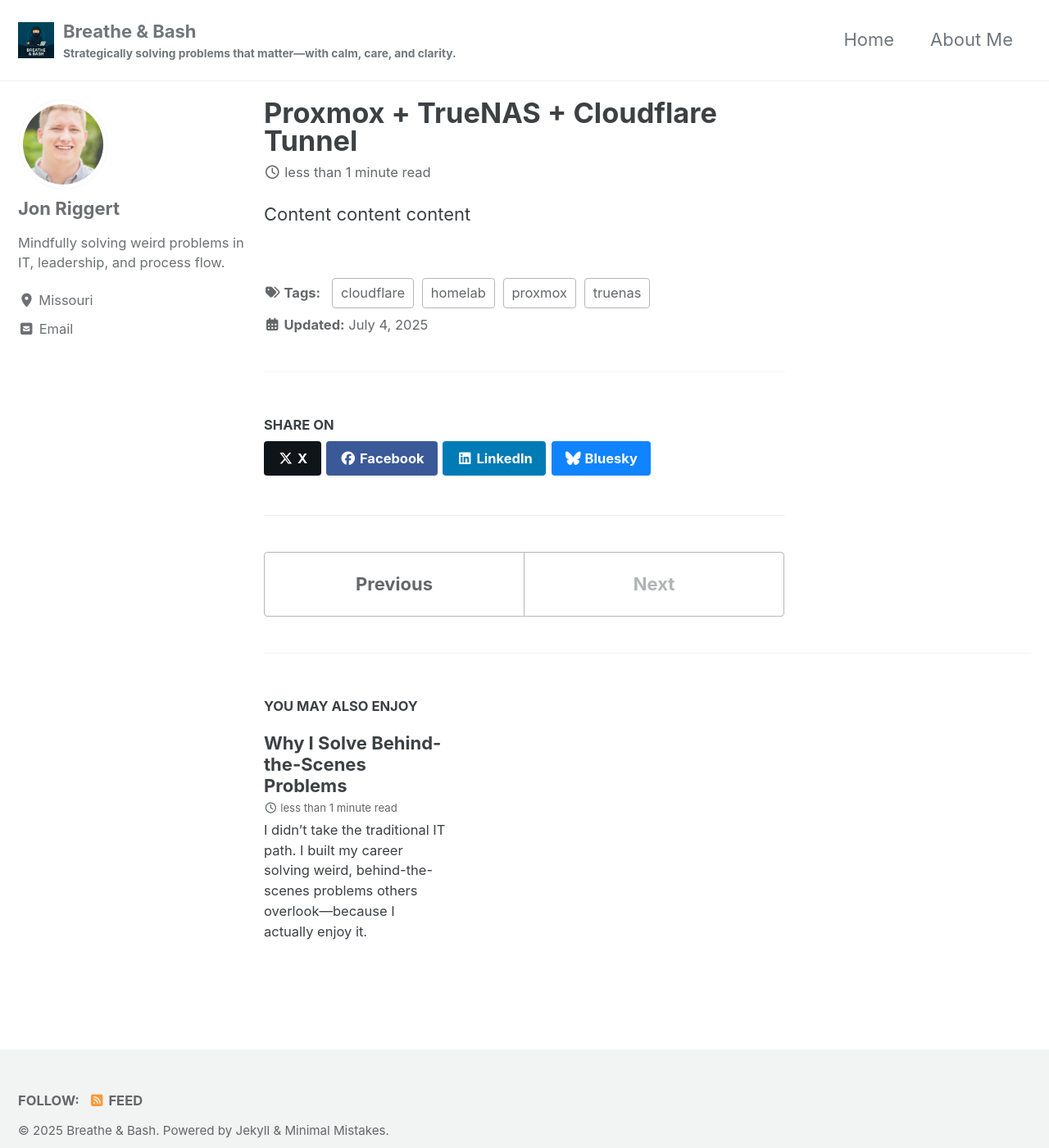
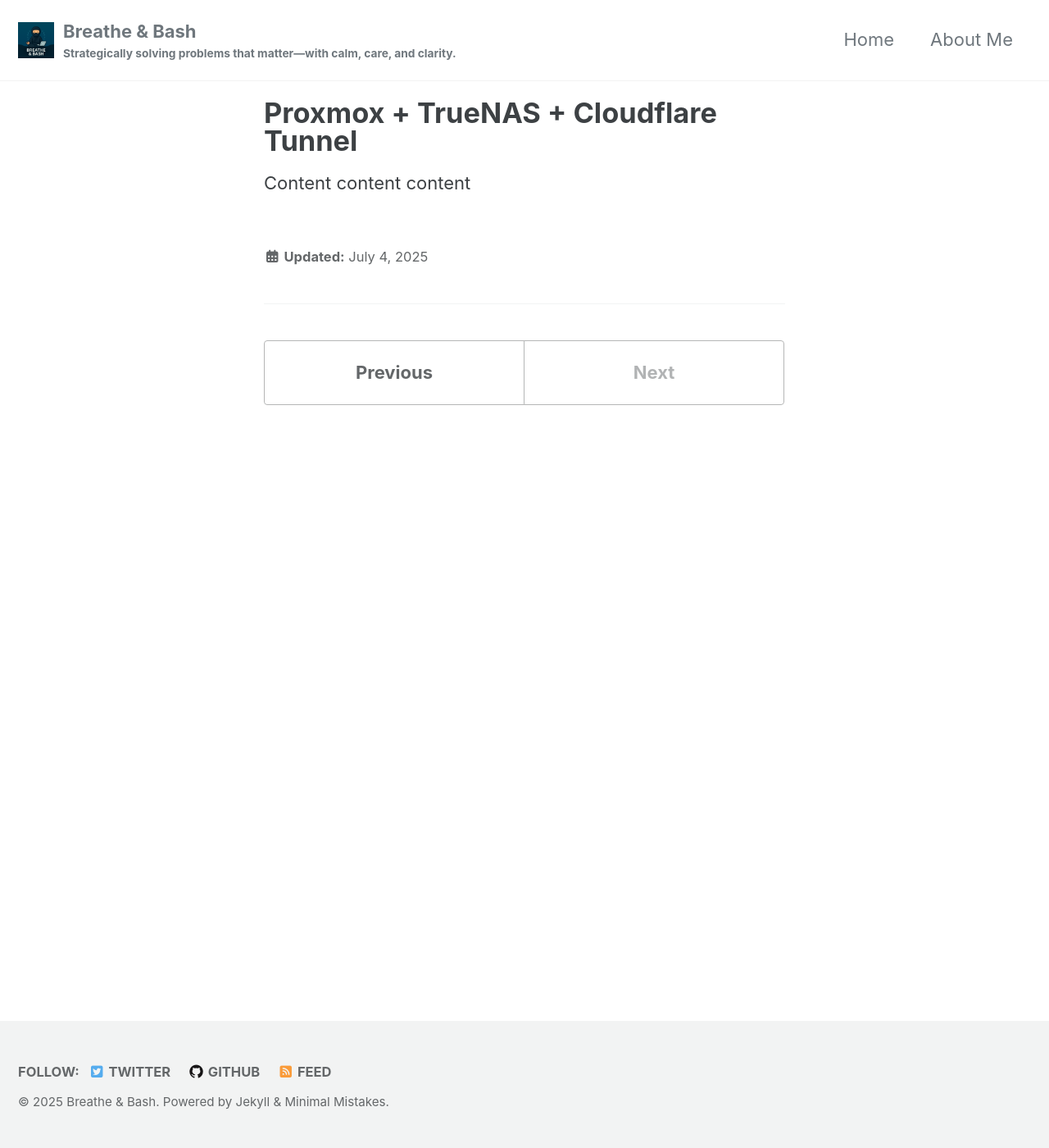
Before and after one commit to jonriggert/jonriggert.github.io, a Jekyll site: the page built from _posts/2025-07-03-test-post.md, in a window 1280 px wide and 1400 px high. Shown: the whole window at 82% size. Built offline with Jekyll 4.4.1, drawn with Linux system fonts in a browser that asks for light colours; cached includes are drawn as plain includes; some of the changed lines change nothing that is shown.

Commit message:
Updated post defaults

```diff
--- a/_config.yml
+++ b/_config.yml
@@ -112,53 +112,22 @@
 
 
 # Site Author
-author:
-  name             : "Jon Riggert"
-  avatar           : "/assets/images/avatar.jpg"
-  bio              : "Mindfully solving weird problems in IT, leadership, and process flow."
-  location         : "Missouri"
-  email            : jon.riggert@icloud.com
-  links:
-    - label: "Email"
-      icon: "fas fa-fw fa-envelope-square"
-      # url: "mailto:your.name@email.com"
-    - label: "Website"
-      icon: "fas fa-fw fa-link"
-      # url: "https://your-website.com"
-    - label: "Twitter"
-      icon: "fab fa-fw fa-twitter-square"
-      # url: "https://twitter.com/"
-    - label: "Facebook"
-      icon: "fab fa-fw fa-facebook-square"
-      # url: "https://facebook.com/"
-    - label: "GitHub"
-      icon: "fab fa-fw fa-github"
-      # url: "https://github.com/"
-    - label: "Instagram"
-      icon: "fab fa-fw fa-instagram"
-      # url: "https://instagram.com/"
+# author:
+  # name             : "Jon Riggert"
+  # avatar           : "/assets/images/avatar.jpg"
+  # bio              : "Mindfully solving weird problems in IT, leadership, and process flow."
+  # location         : "Missouri"
+  # email            : email@email.email
 
 # Site Footer
 footer:
   links:
     - label: "Twitter"
       icon: "fab fa-fw fa-twitter-square"
-      # url:
-    - label: "Facebook"
-      icon: "fab fa-fw fa-facebook-square"
-      # url:
+      url: https://www.x.com/jonriggert
     - label: "GitHub"
       icon: "fab fa-fw fa-github"
-      # url:
-    - label: "GitLab"
-      icon: "fab fa-fw fa-gitlab"
-      # url:
-    - label: "Bitbucket"
-      icon: "fab fa-fw fa-bitbucket"
-      # url:
-    - label: "Instagram"
-      icon: "fab fa-fw fa-instagram"
-      # url:
+      url: https://www.github.com/jonriggert
 
 
 # Reading Files
@@ -297,8 +266,8 @@
       type: posts
     values:
       layout: single
-      author_profile: true
-      read_time: true
+      author_profile: false
+      read_time: false
       comments: # true
-      share: true
-      related: true
+      share: false
+      related: false
--- a/_posts/2025-06-25-why-i-solve-behind-the-scenes-problems.md
+++ b/_posts/2025-06-25-why-i-solve-behind-the-scenes-problems.md
@@ -2,8 +2,6 @@
 title: "Why I Solve Behind-the-Scenes Problems"
 date: 2025-06-25
 layout: single
-categories: [mindset]
-tags: [leadership, clarity, career]
 ---
 
 I didn’t take the traditional IT path. I built my career solving weird, behind-the-scenes problems others overlook—because I actually enjoy it.
--- a/_posts/2025-07-03-test-post.md
+++ b/_posts/2025-07-03-test-post.md
@@ -1,9 +1,7 @@
 ---
 title: "Proxmox + TrueNAS + Cloudflare Tunnel"
 date: 2025-07-04
-tags: [homelab, proxmox, truenas, cloudflare]
 layout: single
-author_profile: true
 ---
 
 Content content content
```
